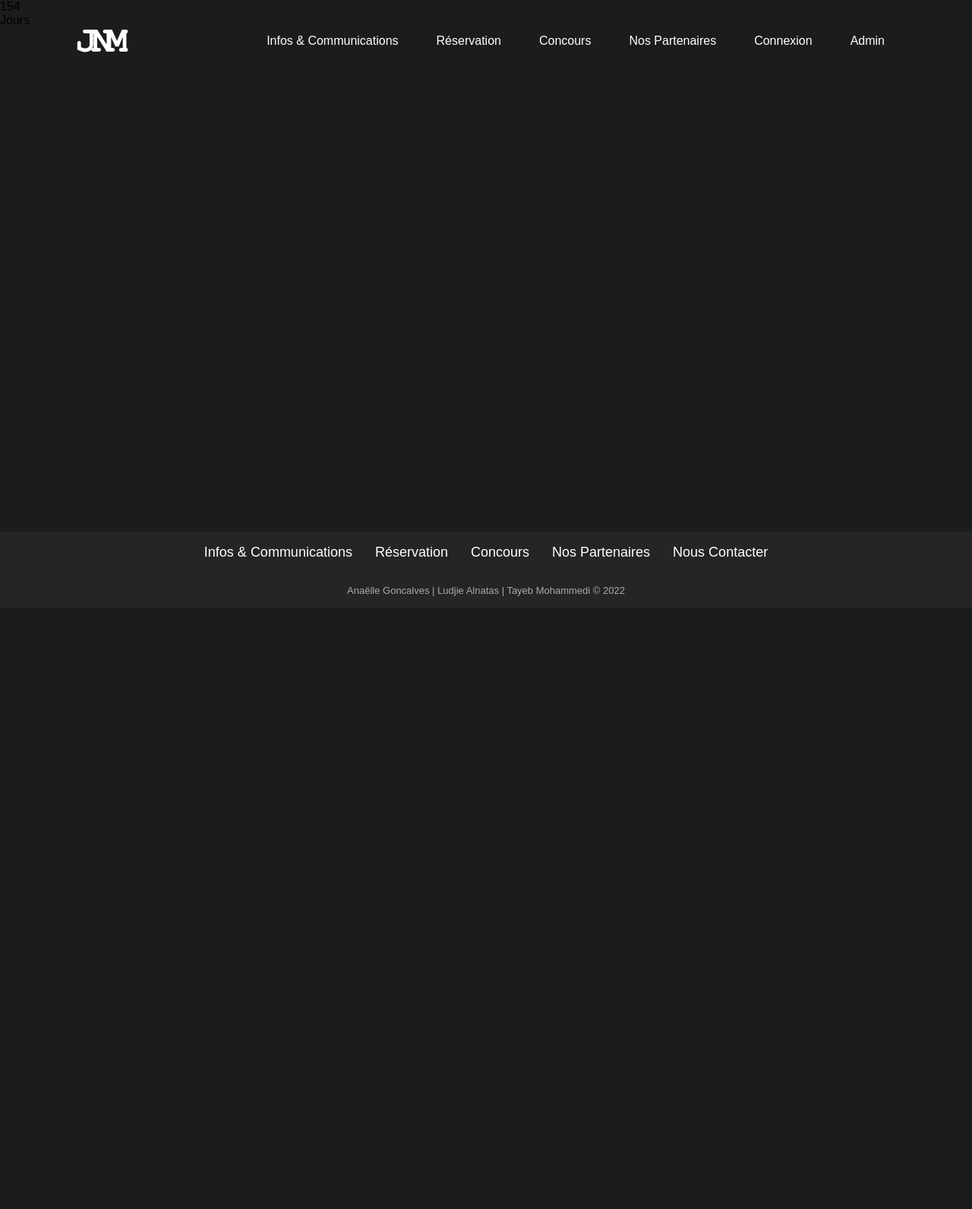
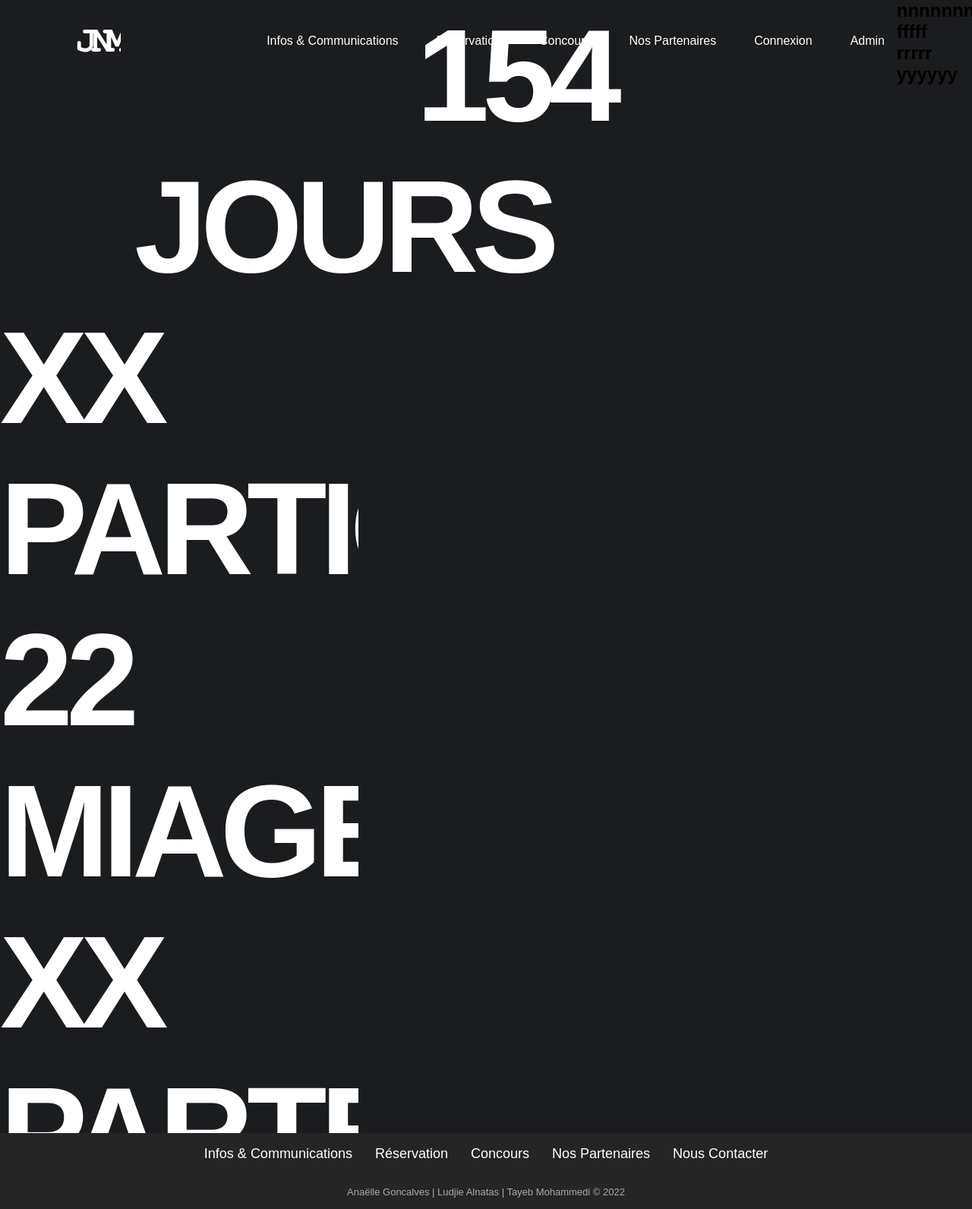
Before and after one commit to TayebMoha/JNM_Symfony_WEB, a Symfony app: template templates/home/index.html.twig in a window 1280 px wide. Shown: the whole page at 76% size. Before the commit the page ends 785 px from the top, so only its background shows below. Run offline with Twig, Linux system fonts and the light colour scheme; the template is opened without the code that fills it, so the values that code supplies are empty; some libraries are stand-ins or nearby versions.

Commit message:
[heure+redimensions]

```diff
--- a/assets/styles/styles.css
+++ b/assets/styles/style.css
@@ -1,19 +1,20 @@
-*
-{
+* {
     margin: 0;
     padding: 0;
     box-sizing: border-box;
     font-family: 'Poppins', sans-serif;
     scroll-behavior: smooth;
+    overflow: hidden;
 }
-body
-{
+
+body {
+    display: flex;
+    position: relative;
     min-height: 100vh;
-    overflow: hidden;
     background-color: #1b1c1e;
 }
-header
-{
+
+header {
     position: absolute;
     top: 0;
     left: 0;
@@ -23,8 +24,8 @@ header
     justify-content: space-between;
     align-items: center;
 }
-header .logo
-{
+
+header .logo {
     color: #fff;
     font-weight: 700;
     text-decoration: none;
@@ -33,31 +34,32 @@ header .logo
     letter-spacing: -9px;
     font-family: FreeMono, monospace;
 }
-header ul
-{
+
+header ul {
     display: flex;
     justify-content: center;
     align-items: center;
 }
-header ul li
-{
+
+header ul li {
     list-style: none;
     margin-left: 20px;
+    white-space: nowrap;
 }
-header ul li a
-{
+
+header ul li a {
     text-decoration: none;
     padding: 6px 15px;
     color: #fff;
     border-radius: 20px;
     position: relative;
 }
-header ul li a:hover
-{
+
+header ul li a:hover {
     color: #fff;
 }
-header ul li a::before
-{
+
+header ul li a::before {
     content: "";
     position: absolute;
     display: block;
@@ -69,61 +71,91 @@ header ul li a::before
     transform: scaleX(0);
     transition: transform 0.3s ease;
 }
-header ul li a:hover:not(.active)::before
-{
+
+header ul li a:hover:not(.active)::before {
     transform: scaleX(1);
 }
-header ul li a.active
-{
+
+header ul li a.active {
     background: #fff;
     color: #252525;
 }
-footer
-{
-    background-color:#252525;
-    color:#4b4c4d;
+
+footer {
+    background-color: #252525;
+    color: #4b4c4d;
     position: absolute;
     padding-bottom: 100px;
     bottom: 0;
     width: 100%;
     height: 100px;
 }
-footer ul
-{
-    padding:13px 100px;;
-    text-align:center;
-    font-size:18px;
-    line-height:1.6;
+
+footer ul {
+    padding: 13px 100px;
+    text-align: center;
+    font-size: 18px;
+    line-height: 1.6;
     display: flex;
     justify-content: center;
     align-items: center;
 }
-footer ul li
-{
-    list-style:none;
+
+footer ul li {
+    list-style: none;
 }
-footer ul li a
-{
+
+footer ul li a {
     text-decoration: none;
     padding: 6px 15px;
     color: #ffffff;
     border-radius: 20px;
     position: relative;
 }
-footer ul li a:hover:not(.factive)
-{
+
+footer ul li a:hover:not(.factive) {
     opacity: 0.5;
 }
 
-footer ul li a.factive
-{
+footer ul li a.factive {
     opacity: 0.5;
 }
-footer .copyright
-{
+
+footer .copyright {
     margin-top: 15px;
     text-align: center;
     font-size: 13px;
     color: #aaa;
     margin-bottom: 0;
 }
+
+#compte_a_rebours {
+    margin: auto;
+    color: #fff;
+    font-weight: 700;
+    font-size: 9vw;
+    text-transform: uppercase;
+    letter-spacing: -0.7vw;
+    margin-left: 15%;
+    align-items: start;
+}
+
+#nb_j {
+    margin: auto;
+    text-align: center;
+}
+
+#jours {
+    margin: auto;
+}
+
+#infos {
+    margin: auto;
+    color: #fff;
+    font-weight: 700;
+    font-size: 9vw;
+    text-transform: uppercase;
+    letter-spacing: -0.7vw;
+    margin-right: 60%;
+    align-items: start;
+}
--- a/templates/base.html.twig
+++ b/templates/base.html.twig
@@ -5,7 +5,7 @@
         <title>{% block title %}Welcome!{% endblock %}</title>
 
         {% block stylesheets %}{% endblock %}
-        <link rel="stylesheet" href="{{ asset('build/styles.css') }}">
+        <link rel="stylesheet" href="{{ asset('build/style.css') }}">
 
         {% block javascripts %}
             {{ encore_entry_script_tags('app') }}
--- a/templates/home/index.html.twig
+++ b/templates/home/index.html.twig
@@ -4,11 +4,27 @@
 
 {% block body %}
 
-    <div id="compte_a_rebours">
-        <div id="nb_j"></div>
-        <div id="jours"></div>
+    <div id="accueil">
+        <div id="compte_a_rebours">
+            <h2 id="nb_j"></h2>
+            <h2 id="jours"></h2>
+        </div>
+        <div id="infos">
+            <h2 id="participant">xx Participants</h2>
+            <h2 id="miage">22 MIAGE</h2>
+            <h2 id="partenaire">xx Partenaires</h2>
+        </div>
     </div>
-
+    <div id="nanterre">
+        <div id="photo">
+            <h2 id="nb_j">nnnnnnnn</h2>
+        </div>
+        <div id="infos_n">
+            <h2 id="participant">fffff</h2>
+            <h2 id="miage">rrrrr</h2>
+            <h2 id="partenaire">yyyyyy</h2>
+        </div>
+    </div>
     <script type="text/javascript">
         let nb_jours = document.getElementById('nb_j');
         let j = document.getElementById('jours');
@@ -34,6 +50,12 @@
 
         nb_jours.innerHTML = jours;
         j.innerHTML = mot_jour;
+
+
+
+
+
+
     </script>
 
 {% endblock %}
```
